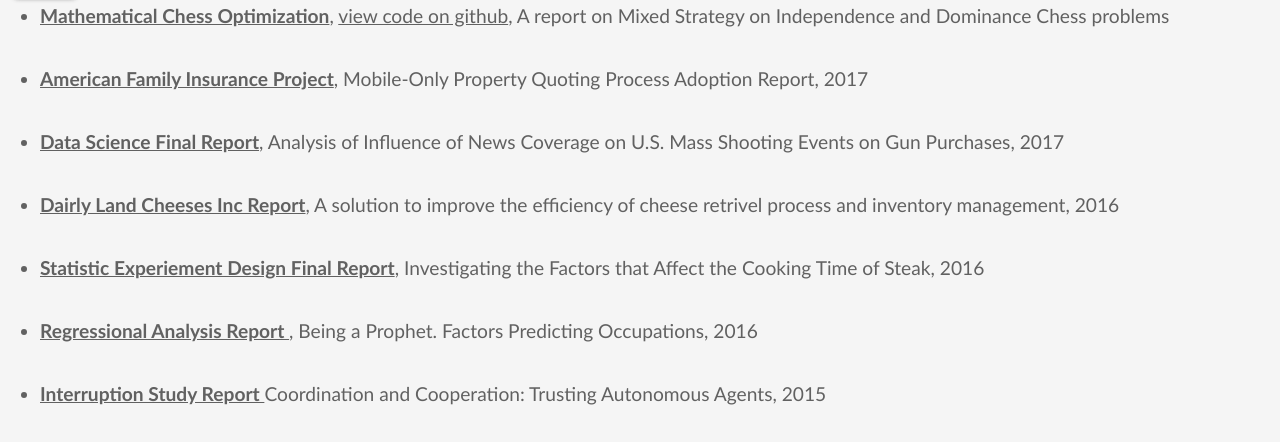
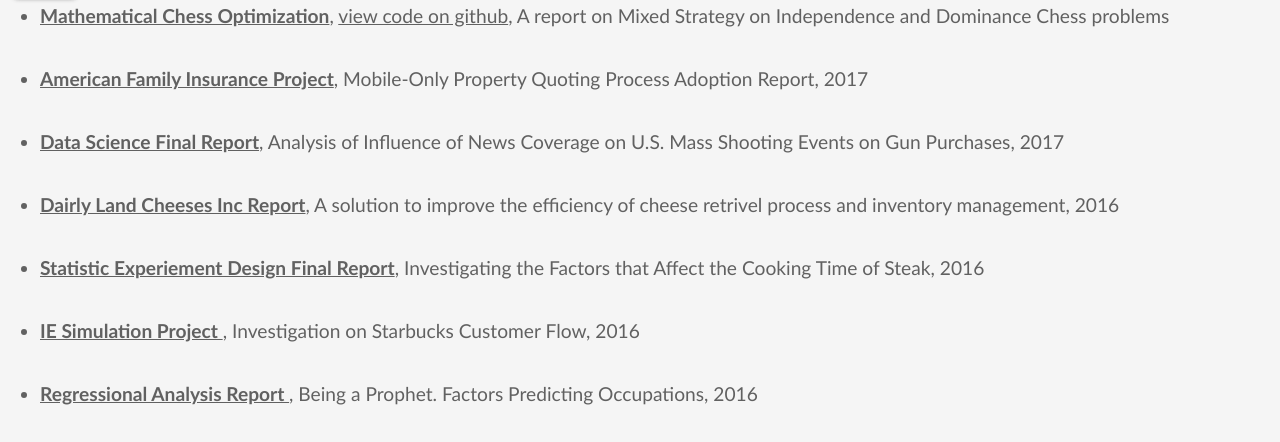
Before and after one commit to kevbot77/kevbot77.github.io, a plain HTML site: page projects.html in a window 1280 px wide. Shown: the part 68-510 px from the top of the page. Drawn offline with Linux system fonts and the light colour scheme.

Commit message:
Update projects.html

```diff
--- a/projects.html
+++ b/projects.html
@@ -37,7 +37,7 @@
         <li style="padding-bottom: 40px;"> <span class="bold"><a target="_blank" href="doc/FINALDesignReportTeamSkaberne.pdf">Dairly Land Cheeses Inc Report</a></span>, A solution to improve the efficiency of cheese retrivel process and inventory management, 2016</li>
 
         <li style="padding-bottom: 40px;"> <span class="bold"><a target="_blank" href="doc/InvestigatingtheFactorsthatAffecttheCookingTimeofSteak.pdf">Statistic Experiement Design Final Report</a></span>,  Investigating the Factors that Affect the Cooking Time of Steak, 2016</li>
-
+        <li style="padding-bottom: 40px;"> <span class="bold"><a target="_blank" href="doc/IE Simulation Project.pdf">IE Simulation Project </a></span>, Investigation on Starbucks Customer Flow, 2016</li>
         <li style="padding-bottom: 40px;"> <span class="bold"><a target="_blank" href="doc/Final Project Stat 333-QiWen Shu.pdf">Regressional Analysis Report </a></span>,  Being a Prophet. Factors Predicting  Occupations, 2016</li>
 
 
```
